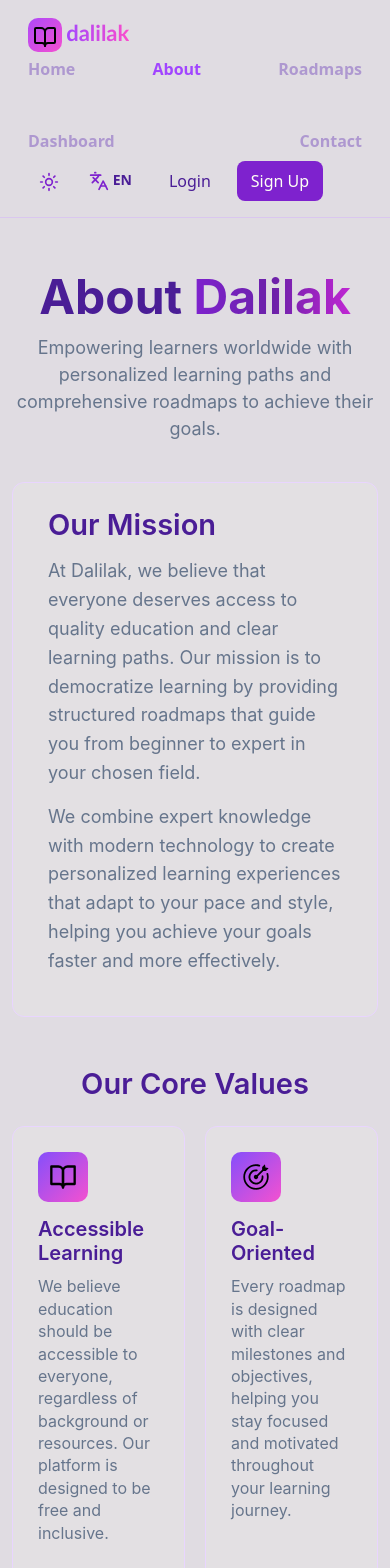
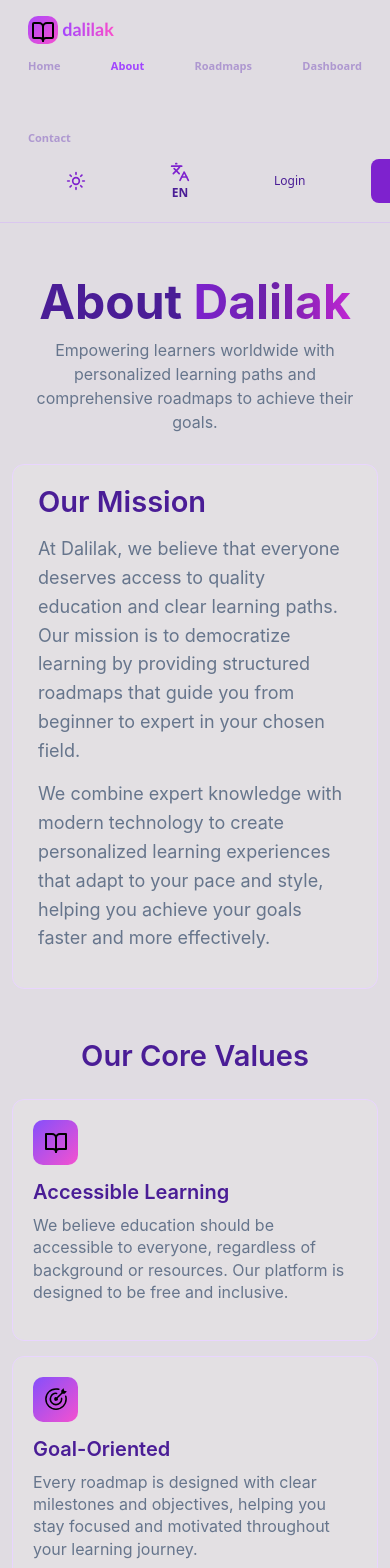
Before and after one commit to Ahmedelsharawy9520002/Dalilak, a React (Vite) app: page /About in a window 390 px wide. Shown: the top 1568 px of the page. Built offline with nearby package versions, Linux system fonts and the light colour scheme.

Commit message:
responsive about, navbar

```diff
--- a/src/styles/about.css
+++ b/src/styles/about.css
@@ -159,3 +159,38 @@ body{
   color: var(--infosqr-p-color);
   margin: 0;
 }
+
+@media (max-width: 768px) {
+  .cvals {
+    grid-template-columns: 1fr;
+    gap: 15px;
+  }
+  .stats {
+    grid-template-columns: 1fr 1fr;
+    gap: 15px;
+    padding: 20px;
+    font-size: 14px;
+  }
+  .statcard h2 {
+    font-size: 28px;
+  }
+  .mission {
+    padding: 20px 25px;
+  }
+  .header .title {
+    font-size: 28px;
+  }
+  .header .subt {
+    font-size: 16px;
+    max-width: 90%;
+    margin-bottom: 30px;
+  }
+  .corecard {
+    padding: 20px;
+  }
+  .icon {
+    width: 45px;
+    height: 45px;
+    font-size: 24px;
+  }
+}
--- a/src/styles/navBar.css
+++ b/src/styles/navBar.css
@@ -131,3 +131,29 @@
   box-shadow: 0 2px 0 0 var(--btn-shadow);
   filter: drop-shadow(0px 5px 3px  rgb(80, 37, 131));
 }
+
+
+@media (max-width: 768px) {
+  .navbarwords {
+    gap: 5px ;
+  }
+  .navbarwords a {
+    font-size:11px;
+    margin: 1 4px;
+  }
+  .navbarsignupbtn,
+  .navbarloginbtn,
+  .navbarthemebtn,
+  .navbarlanguagebtn {
+    padding: 4px 18px;
+    font-size: 12px;
+    margin: 0 20px;
+  }
+  .booklogo {
+    padding: 3px 3px;
+  }
+  .Logoname {
+    font-size: 18px;
+    margin-right: 9px;
+  }
+}
```
